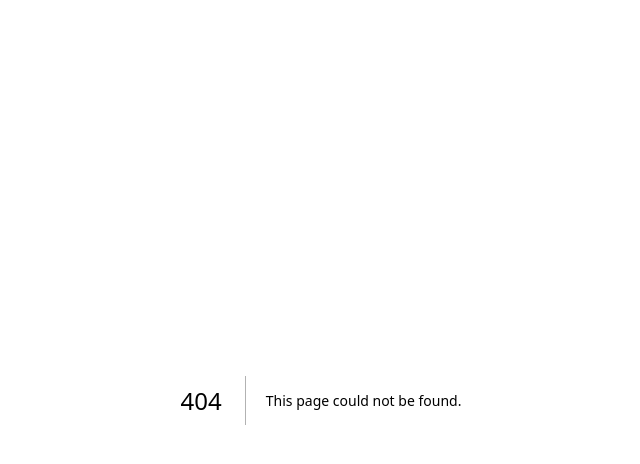
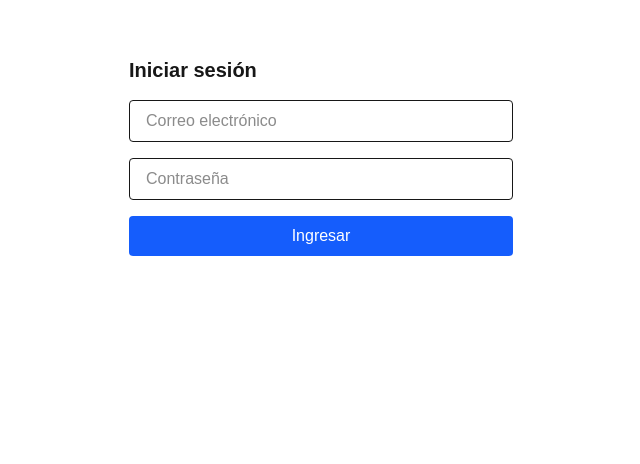
Before and after one commit to RodrigoSanchezB/Farmacias-y-asociadosTest, a Next.js app: page /login in a window 1280 px wide. Before the commit this address had no page. Shown: the top 464 px of the page, without its empty margins (319-959 px from the left). Built offline with nearby package versions, Linux system fonts and the light colour scheme.

Commit message:
[SCRUM-22] feat: agrega sistema de login y ruta protegida con localStorage

```diff
--- /dev/null
+++ b/src/app/components/LoginForm.tsx
@@ -0,0 +1,56 @@
+"use client";
+
+import { useState, useEffect } from "react";
+import { useRouter } from "next/navigation";
+
+export default function LoginForm() {
+  const [email, setEmail] = useState<string>("");
+  const [password, setPassword] = useState<string>("");
+  const router = useRouter();
+
+  useEffect(() => {
+    const session = localStorage.getItem("session");
+    if (session) {
+      router.push("/home");
+    }
+  }, [router]); // 👈 Ahora sí
+
+  const handleLogin = (e: React.FormEvent) => {
+    e.preventDefault();
+
+    if (email === "admin@farmacias.cl" && password === "1234") {
+      localStorage.setItem("session", JSON.stringify({ email }));
+      router.push("/home");
+    } else {
+      alert("Credenciales inválidas");
+    }
+  };
+
+  return (
+    <form onSubmit={handleLogin} className="flex flex-col gap-4 max-w-sm mx-auto mt-10">
+      <h2 className="text-xl font-bold">Iniciar sesión</h2>
+      <input
+        type="email"
+        placeholder="Correo electrónico"
+        className="border px-4 py-2 rounded"
+        value={email}
+        onChange={(e) => setEmail(e.target.value)}
+        required
+      />
+      <input
+        type="password"
+        placeholder="Contraseña"
+        className="border px-4 py-2 rounded"
+        value={password}
+        onChange={(e) => setPassword(e.target.value)}
+        required
+      />
+      <button
+        type="submit"
+        className="bg-blue-600 text-white px-4 py-2 rounded hover:bg-blue-700"
+      >
+        Ingresar
+      </button>
+    </form>
+  );
+}
--- /dev/null
+++ b/src/app/home/page.tsx
@@ -0,0 +1,33 @@
+"use client";
+
+import { useEffect } from "react";
+import { useRouter } from "next/navigation";
+
+export default function HomePage() {
+  const router = useRouter();
+
+  useEffect(() => {
+    const session = localStorage.getItem("session");
+    if (!session) {
+      router.push("/login");
+    }
+  }, [router]); // 👈 Corregido aquí también
+
+  const handleLogout = () => {
+    localStorage.removeItem("session");
+    router.push("/login");
+  };
+
+  return (
+    <main className="min-h-screen p-4">
+      <h1 className="text-2xl font-bold">Bienvenido 👋</h1>
+      <p className="mt-2">Estás dentro de una ruta protegida.</p>
+      <button
+        onClick={handleLogout}
+        className="mt-4 bg-red-500 text-white px-4 py-2 rounded hover:bg-red-600"
+      >
+        Cerrar sesión
+      </button>
+    </main>
+  );
+}
--- /dev/null
+++ b/src/app/login/page.tsx
@@ -0,0 +1,9 @@
+import LoginForm from "@/app/components/LoginForm";
+
+export default function LoginPage() {
+  return (
+    <main className="min-h-screen p-4">
+      <LoginForm />
+    </main>
+  );
+}
```
